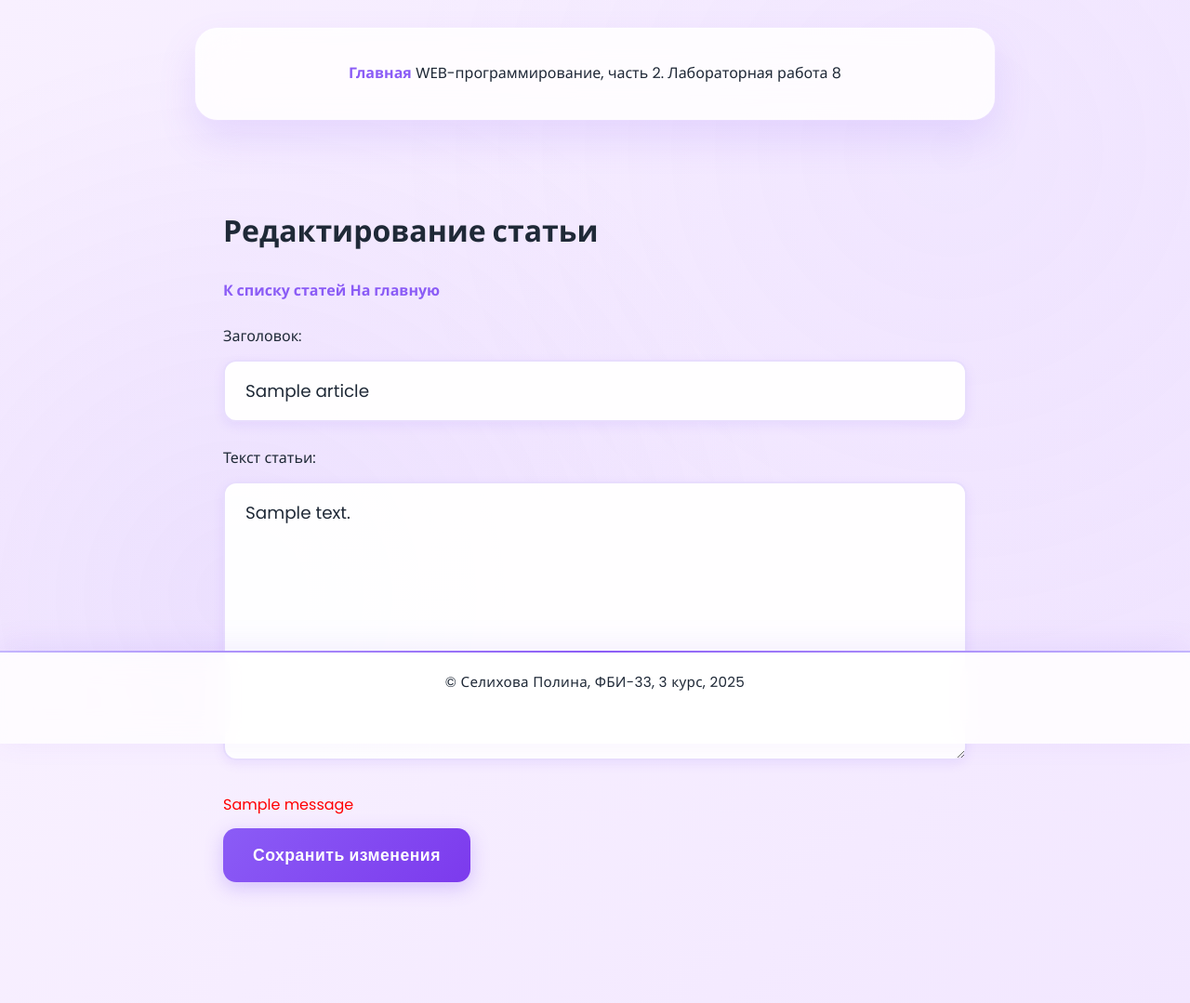
After one commit to Polina-proger/web-back-labs, a Flask app: page /lab8/edit/1 in a window 1280 px wide. The commit adds this page. Shown: the whole page at 93% size. Run offline with Flask 3, Linux system fonts and the light colour scheme; a user stored in the database is signed in; tables that the repository leaves empty hold one stand-in row (values such as "Sample post"); one stand-in notice (Sample message) is shown; some libraries are stand-ins or nearby versions.

Commit message:
Самостоятельные задания

```diff
--- a/app.py
+++ b/app.py
@@ -1,8 +1,9 @@
 from flask import Flask, url_for, request, redirect, abort, render_template, render_template_string
 import datetime
 import os
-from db.models import db
+from db.models import db, User
 from os import path
+from flask_login import LoginManager
 
 from lab1 import lab1
 from lab2 import lab2
@@ -15,7 +16,7 @@ from lab8 import lab8
 
 app = Flask(__name__)
 
-app.config['SECRET_KEY'] = os.environ.get('SECRET_KEY', 'секретно-секретный секрет')
+app.config['SECRET_KEY'] = os.environ.get('SECRET_KEY', 'secret-key-change-this-in-production')
 app.config['DB_TYPE'] = os.getenv('DB_TYPE', 'postgres')
 
 if app.config['DB_TYPE'] == 'postgres':
@@ -33,6 +34,18 @@ else:
     app.config['SQLALCHEMY_DATABASE_URI'] = f'sqlite:///{db_path}'
 
 db.init_app(app)
+
+login_manager = LoginManager()
+login_manager.init_app(app)
+login_manager.login_view = 'lab8.login'
+
+@login_manager.user_loader
+def load_user(user_id):
+    return User.query.get(int(user_id))
+
+# УДАЛИТЬ эту строку - она вызывает проблему с существующими таблицами
+# with app.app_context():
+#     db.create_all()
 
 app.register_blueprint(lab1)
 app.register_blueprint(lab2)
--- a/lab8.py
+++ b/lab8.py
@@ -1,12 +1,7 @@
-from flask import Blueprint, render_template, request, abort, current_app, redirect, url_for, flash
-from flask.json import jsonify
-from db import db
-from db.models import User, Article
-from datetime import datetime
-from db.models import db
-import hashlib
-import os
-from os import path
+from flask import Blueprint, render_template, request, redirect, flash
+from flask_login import login_user, logout_user, login_required, current_user
+from werkzeug.security import generate_password_hash, check_password_hash
+from db.models import db, User, Article
 
 lab8 = Blueprint('lab8', __name__)
 
@@ -14,7 +9,7 @@ lab8 = Blueprint('lab8', __name__)
 def main():
     return render_template('lab8/lab8.html')
 
-@lab8.route('/login', methods=['GET', 'POST'])
+@lab8.route('/lab8/login', methods=['GET', 'POST'])
 def login():
     if request.method == 'GET':
         return render_template('lab8/login.html')
@@ -36,8 +31,7 @@ def login():
 
     return render_template('lab8/login.html', error='Ошибка входа: логин и/или пароль неверны')
 
-
-@lab8.route('/register', methods=['GET', 'POST'])
+@lab8.route('/lab8/register', methods=['GET', 'POST'])
 def register():
     if request.method == 'GET':
         return render_template('lab8/register.html')
@@ -54,7 +48,7 @@ def register():
     if login_exists:
         return render_template('lab8/register.html', error='Такой пользователь уже существует')
 
-    password_hash = generate_password_hash(password_form)
+    password_hash = generate_password_hash(password_form, method='pbkdf2:sha256', salt_length=16)
     new_user = User(login=login_form, password=password_hash)
     db.session.add(new_user)
     db.session.commit()
@@ -64,36 +58,80 @@ def register():
     return redirect('/lab8/')
 
 @lab8.route('/lab8/articles')
+@login_required
 def articles():
-    return render_template('lab8/articles.html')
+    user_articles = Article.query.filter_by(user_id=current_user.id).all()
+    return render_template('lab8/articles.html', articles=user_articles)
 
-@lab8.route('/lab8/create')
+@lab8.route('/lab8/create', methods=['GET', 'POST'])
+@login_required
 def create():
-    return render_template('lab8/create.html')
+    if request.method == 'GET':
+        return render_template('lab8/create.html')
 
-@lab8.route('/lab8/test-db')
-def test_db():
-    from app import db
-    try:
-        result = db.session.execute('SELECT version(), current_user, current_database()')
-        db_info = result.fetchone()
+    title = request.form.get('title')
+    article_text = request.form.get('article_text')
 
-        return jsonify({
-            "success": True,
-            "data": {
-                "version": db_info[0],
-                "user": db_info[1],
-                "database": db_info[2],
-                "database_uri": current_app.config['SQLALCHEMY_DATABASE_URI']
-            }
-        })
-    except Exception as e:
-        return jsonify({
-            "success": False,
-            "error": str(e)
-        }), 500
+    if not title or not title.strip():
+        flash('Введите заголовок!', 'error')
+        return render_template('lab8/create.html')
+    if not article_text or not article_text.strip():
+        flash('Введите текст статьи!', 'error')
+        return render_template('lab8/create.html')
 
-@lab8.route('/logout')
+    new_article = Article(
+        title=title,
+        article_text=article_text,
+        user_id=current_user.id,
+        likes=0
+    )
+
+    db.session.add(new_article)
+    db.session.commit()
+
+    return redirect('/lab8/articles')
+
+@lab8.route('/lab8/edit/<int:article_id>', methods=['GET', 'POST'])
+@login_required
+def edit(article_id):
+    article = Article.query.filter_by(id=article_id, user_id=current_user.id).first()
+
+    if not article:
+        return "Статья не найдена", 404
+
+    if request.method == 'GET':
+        return render_template('lab8/edit.html', article=article)
+
+    title = request.form.get('title')
+    article_text = request.form.get('article_text')
+
+    if not title or not title.strip():
+        flash('Введите заголовок!', 'error')
+        return render_template('lab8/edit.html', article=article)
+    if not article_text or not article_text.strip():
+        flash('Введите текст статьи!', 'error')
+        return render_template('lab8/edit.html', article=article)
+
+    article.title = title
+    article.article_text = article_text
+    db.session.commit()
+
+    return redirect('/lab8/articles')
+
+@lab8.route('/lab8/delete/<int:article_id>', methods=['POST'])
+@login_required
+def delete(article_id):
+    article = Article.query.filter_by(id=article_id, user_id=current_user.id).first()
+
+    if not article:
+        return "Статья не найдена", 404
+
+    db.session.delete(article)
+    db.session.commit()
+
+    return redirect('/lab8/articles')
+
+@lab8.route('/lab8/logout')
 @login_required
 def logout():
     logout_user()
--- /dev/null
+++ b/templates/lab8/edit.html
@@ -0,0 +1,34 @@
+{% extends "base.html" %}
+
+{% block lab %}Лабораторная работа 8{% endblock %}
+
+{% block main %}
+    <h1>Редактирование статьи</h1>
+
+    <div style="margin: 20px 0;">
+        <a href="/lab8/articles" class="btn btn-secondary">К списку статей</a>
+        <a href="/lab8/" class="btn btn-secondary">На главную</a>
+    </div>
+
+    <form method="post">
+        <div style="margin-bottom: 15px;">
+            <label for="title">Заголовок:</label>
+            <input type="text" id="title" name="title" value="{{ article.title }}" required style="width: 100%; padding: 8px;">
+        </div>
+
+        <div style="margin-bottom: 15px;">
+            <label for="article_text">Текст статьи:</label>
+            <textarea id="article_text" name="article_text" required style="width: 100%; height: 300px; padding: 8px;">{{ article.article_text }}</textarea>
+        </div>
+
+        {% with messages = get_flashed_messages(with_categories=true) %}
+            {% if messages %}
+                {% for category, message in messages %}
+                    <div style="color: red; margin: 10px 0;">{{ message }}</div>
+                {% endfor %}
+            {% endif %}
+        {% endwith %}
+
+        <button type="submit" class="btn btn-primary">Сохранить изменения</button>
+    </form>
+{% endblock %}
```
Also changed, not shown: templates/lab8/articles.html (added, +33 -0 lines), templates/lab8/create.html (added, +34 -0 lines), templates/lab8/lab8.html (+14 -0 lines).
